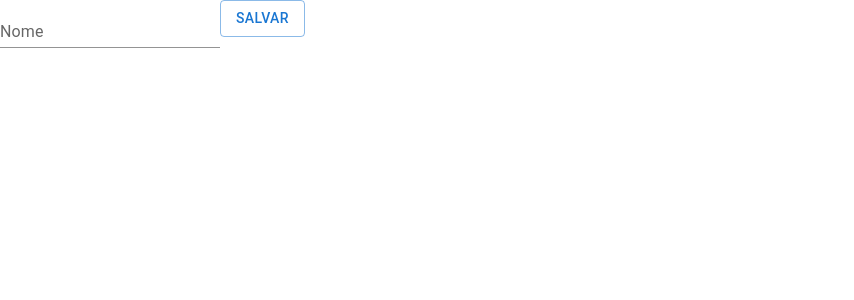
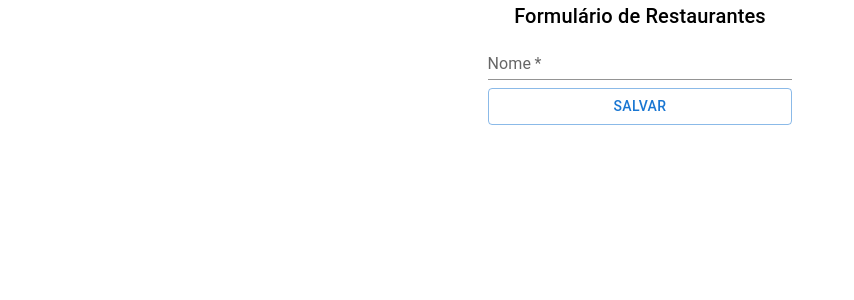
Before and after one commit to Mayron5/react-api, a React (Create React App) app in the folder alfood-main/: page /admin/restaurantes/1 in a window 1280 px wide. Shown: the top 300 px of the page, without its empty margins (0-854 px from the left). Built offline with nearby package versions, Linux system fonts and the light colour scheme; no server answers; the HTML template or start-up script is replaced by a standard one.

Commit message:
Reforação do Axios para uma instancia de http

```diff
--- /dev/null
+++ b/alfood-main/src/http/index.ts
@@ -0,0 +1,7 @@
+import axios from 'axios';
+
+const http = axios.create({
+  baseURL: 'http://localhost:8000/api/v2/'
+});
+
+export default http;
--- a/alfood-main/src/paginas/Administracao/Restaurantes/FormularioRestaurante.tsx
+++ b/alfood-main/src/paginas/Administracao/Restaurantes/FormularioRestaurante.tsx
@@ -1,7 +1,8 @@
-import { Button, TextField } from '@mui/material';
-import axios from 'axios';
+import { Button, TextField, Typography } from '@mui/material';
+import { Box } from '@mui/system';
 import { useEffect, useState } from 'react';
 import { useParams } from 'react-router-dom';
+import http from '../../../http';
 import IRestaurante from '../../../interfaces/IRestaurante';
 
 const FormularioRestaurante = () => {
@@ -11,7 +12,7 @@ const FormularioRestaurante = () => {
 
   useEffect(() => {
     if (parametros.id) {
-      axios.get<IRestaurante>(`http://localhost:8000/api/v2/restaurantes/${parametros.id}/`)
+      http.get<IRestaurante>(`restaurantes/${parametros.id}/`)
         .then(response => {
           setNome(response.data.nome);
         });
@@ -22,20 +23,31 @@ const FormularioRestaurante = () => {
     evento.preventDefault();
 
     if (parametros.id) {
-      axios.put(`http://localhost:8000/api/v2/restaurantes/${parametros.id}/`, { nome })
-        .then(() => console.log('atualizado com sucesso'));
+      http.put(`restaurantes/${parametros.id}/`, { nome })
+        .then(() => alert('atualizado com sucesso'));
     } else {
-      axios.post('http://localhost:8000/api/v2/restaurantes/', { nome })
-        .then(() => console.log('cadastrado com sucesso!'));
+      http.post('restaurantes/', { nome })
+        .then(() => alert('cadastrado com sucesso!'));
     }
 
   };
 
   return (
-    <form onSubmit={aoSubmeterForm}>
-      <TextField value={nome} onChange={event => setNome(event.target.value)} id='name' label='Nome' variant='standard' />
-      <Button variant='outlined' type='submit'>Salvar</Button>
-    </form>
+    <Box sx={{ display: 'flex', flexDirection: 'column', alignItems: 'center' }}>
+      <Typography component='h1' variant='h6'>Formulário de Restaurantes</Typography>
+      <Box component='form' onSubmit={aoSubmeterForm}>
+        <TextField
+          value={nome}
+          onChange={event => setNome(event.target.value)}
+          id='name'
+          label='Nome'
+          variant='standard'
+          fullWidth
+          required
+        />
+        <Button sx={{marginTop: 1}} variant='outlined' fullWidth type='submit'>Salvar</Button>
+      </Box>
+    </Box>
   );
 };
 
--- a/alfood-main/src/paginas/Administracao/Restaurantes/index.tsx
+++ b/alfood-main/src/paginas/Administracao/Restaurantes/index.tsx
@@ -1,7 +1,7 @@
 import { Button, Paper, Table, TableBody, TableCell, TableContainer, TableHead, TableRow } from '@mui/material';
-import axios from 'axios';
 import { useEffect, useState } from 'react';
 import { Link } from 'react-router-dom';
+import http from '../../../http';
 import IRestaurante from '../../../interfaces/IRestaurante';
 
 const AdiministracaoRestaurante = () => {
@@ -10,13 +10,13 @@ const AdiministracaoRestaurante = () => {
 
   useEffect(() => {
 
-    axios.get('http://localhost:8000/api/v2/restaurantes/')
+    http.get('restaurantes/')
       .then(response => setRestaudantes(response.data));
 
   }, []);
 
   const excluirRestaurante = (restauranteParaSerExcluido: IRestaurante) => {
-    axios.delete(`http://localhost:8000/api/v2/restaurantes/${restauranteParaSerExcluido.id}/`)
+    http.delete(`restaurantes/${restauranteParaSerExcluido.id}/`)
       .then(() => {
         const listaRestaurante = restaudantes.filter(restaurante => restaurante.id !== restauranteParaSerExcluido.id);
         setRestaudantes(listaRestaurante);
```
